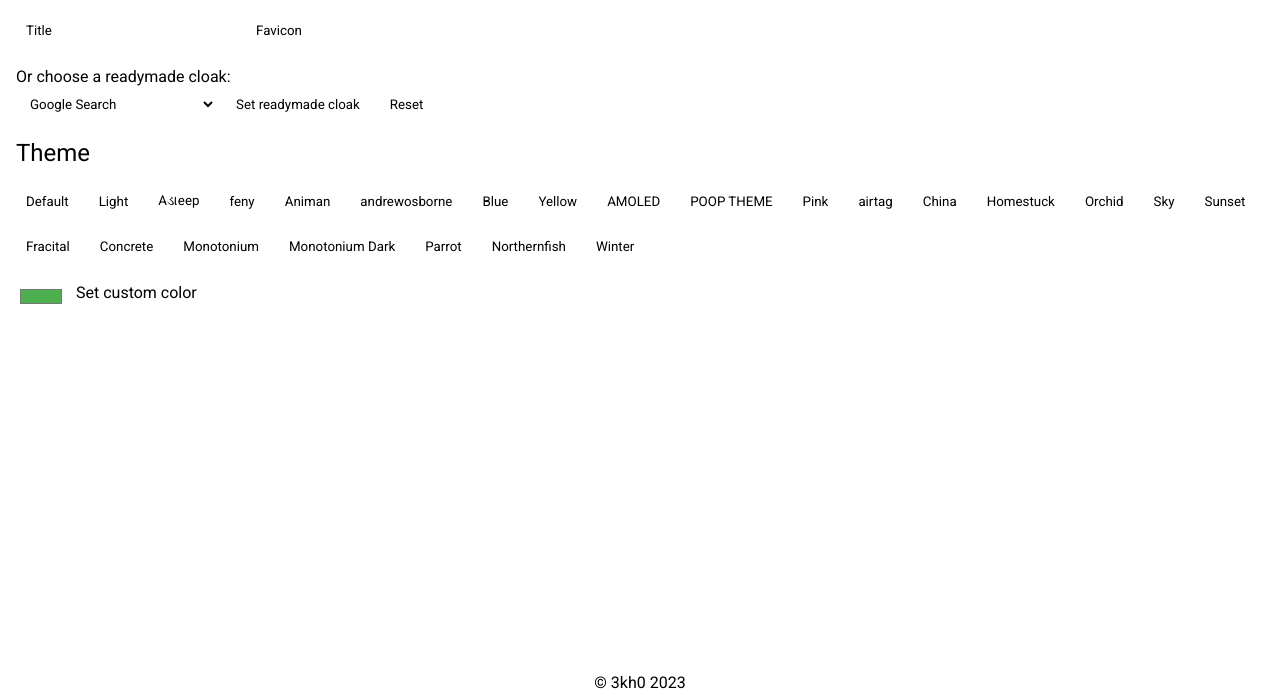
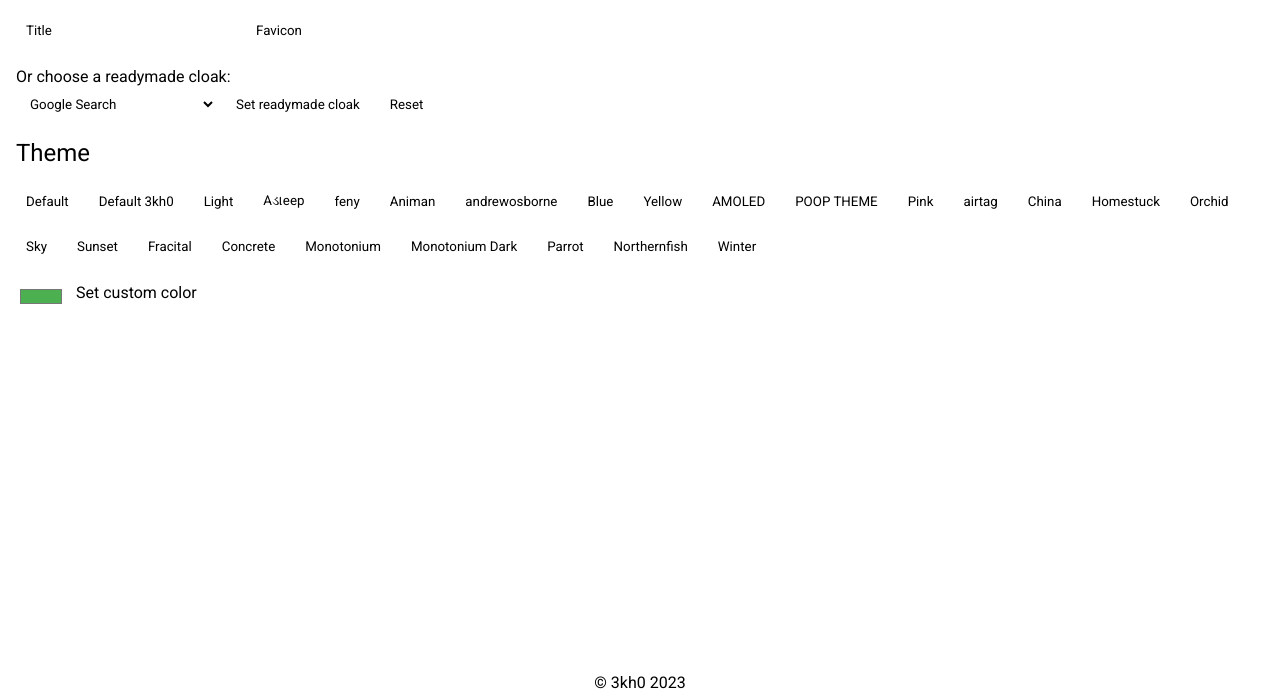
Before and after one commit to radmanplays/3kh0X-v1, a plain HTML site: page settings.html in a window 1280 px wide. Shown: the part 103-800 px from the top of the page. Drawn offline with Linux system fonts and the light colour scheme; no server answers; a script that the page names is missing.

Commit message:
Update settings.html

```diff
--- a/settings.html
+++ b/settings.html
@@ -78,6 +78,7 @@
     <div class="section-title">Theme</div>
     <div class="buttons">
       <button class="button" onclick="setTheme('default')">Default</button>
+      <button class="button" onclick="setTheme('default 3kh0')">Default 3kh0</button>
       <button class="button" onclick="setTheme('light')">Light</button>
       <button class="button" onclick="setTheme('if_you_are_reading_this_are_you_skidding_or_just_looking_at_code')">Аડ।еер</button>
       <button class="button" onclick="setTheme('fuckyoufeny')">feny</button>
```
